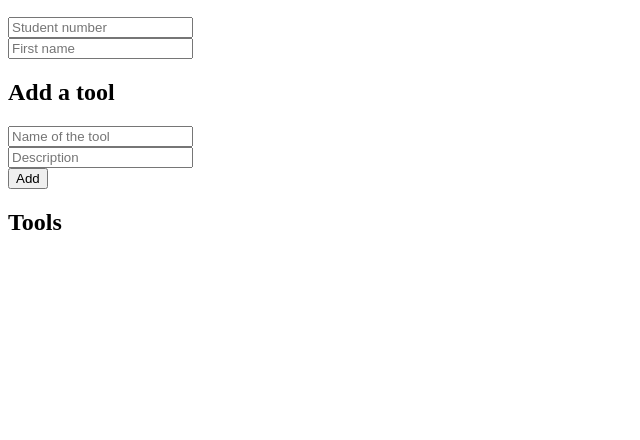
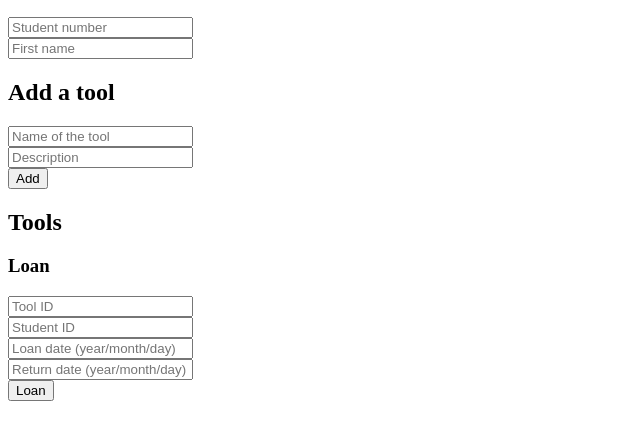
Before and after one commit to AritaKoca/uitleen-exercise, a website with bundled scripts: page public/index.html in a window 1280 px wide. Shown: the part 110-550 px from the top of the page, without its empty margins (0-640 px from the left). Built offline with nearby package versions, Linux system fonts and the light colour scheme; files whose address does not match are found by name.

Commit message:
feat: new tables created for tools loan

```diff
--- a/public/index.html
+++ b/public/index.html
@@ -1,6 +1,5 @@
-<!DOCTYPE html>
+<!doctype html>
 <html lang="en">
-
 	<head>
 		<meta charset="UTF-8" />
 		<meta name="viewport" content="width=device-width, initial-scale=1.0" />
@@ -13,7 +12,11 @@
 
 		<h2>Who are you?</h2>
 		<div class="container">
-    <input type="text" id="studentNumber" placeholder="Student number" /><br />
+			<input
+				type="text"
+				id="studentNumber"
+				placeholder="Student number"
+			/><br />
 			<input type="text" id="firstName" placeholder="First name" /><br />
 		</div>
 		<p id="message"></p>
@@ -26,10 +29,25 @@
 		</form>
 
 		<h2>Tools</h2>
-  <div id="toolList">
-  </div>
+		<div id="toolList"></div>
 		<!-- script.js is compiled from script.ts by "npm run compile" -->
+
+		<h3>Loan</h3>
+		<div id="loanList"></div>
+		<input type="text" id="toolId" placeholder="Tool ID" /><br />
+		<input type="text" id="studentId" placeholder="Student ID" /><br />
+		<input
+			type="text"
+			id="lentAt"
+			placeholder="Loan date (year/month/day)"
+		/><br />
+		<input
+			type="text"
+			id="returnAt"
+			placeholder="Return date (year/month/day)"
+		/><br />
+		<button id="loanButton">Loan</button>
+
 		<script src="script.js" type="module"></script>
 	</body>
-
 </html>
```
Lines whose indentation alone changed are shown as unchanged.
